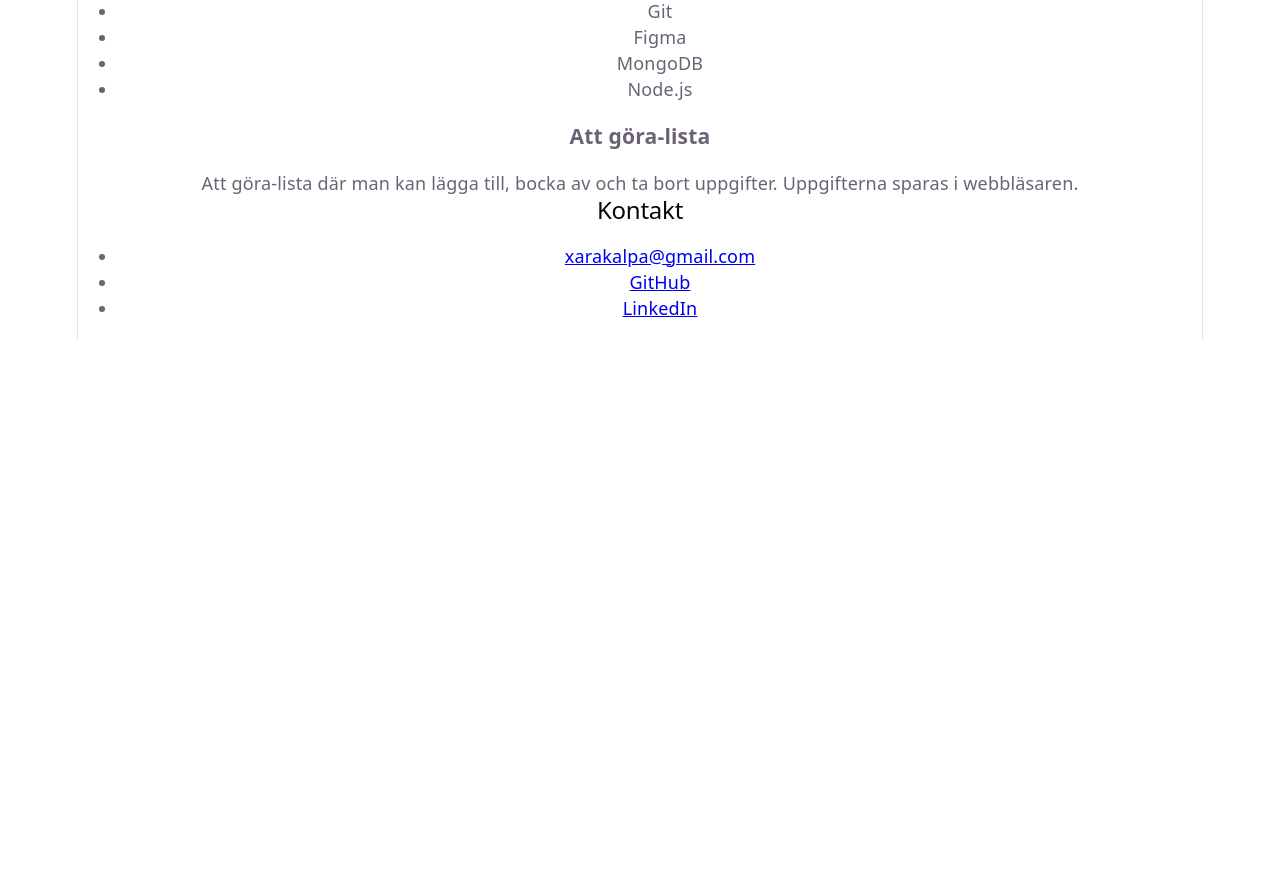
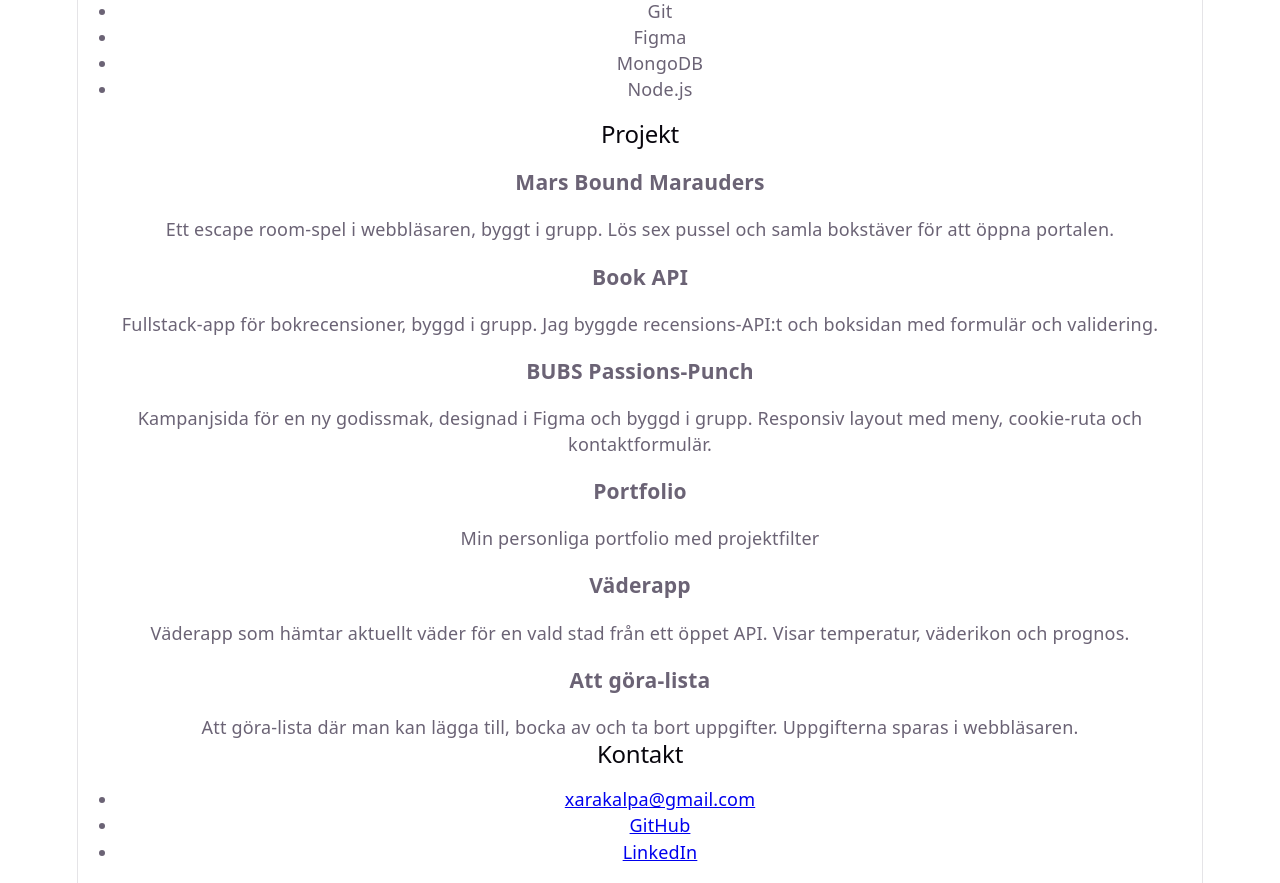
Before and after one commit to CharikliaA/portfolio, a React app: page / in a window 1280 px wide. Shown: the part 460-1343 px from the top of the page. Before the commit the page ends 800 px from the top, so only its background shows below. Built offline with nearby package versions, Linux system fonts and the light colour scheme; the HTML template or start-up script is replaced by a standard one.

Commit message:
Add Projects component with map and key

```diff
--- a/src/App.tsx
+++ b/src/App.tsx
@@ -2,8 +2,7 @@ import Navbar from "./components/Navbar"
 import Hero from "./components/Hero"
 import About from "./components/About"
 import Contact from "./components/Contact"
-import ProjectCard from "./components/ProjectCard"
-import { projects } from "./data/projects"
+import Projects from "./components/Projects"
 
 function App () {
   return  (
@@ -11,7 +10,7 @@ function App () {
       <Navbar />
       <Hero />
       <About />
-      <ProjectCard project={projects[5]}/>
+      <Projects />
       <Contact />
     </div>
   )
--- /dev/null
+++ b/src/components/Projects.tsx
@@ -0,0 +1,15 @@
+import ProjectCard from "./ProjectCard"
+import { projects } from "../data/projects"
+
+const Projects = () => {
+  return (
+    <section id="projekt">
+        <h2>Projekt</h2>
+        {projects.map((project) => (
+            <ProjectCard key={project.id} project={project} />
+        ))}
+    </section>
+  )
+}
+
+export default Projects
```
